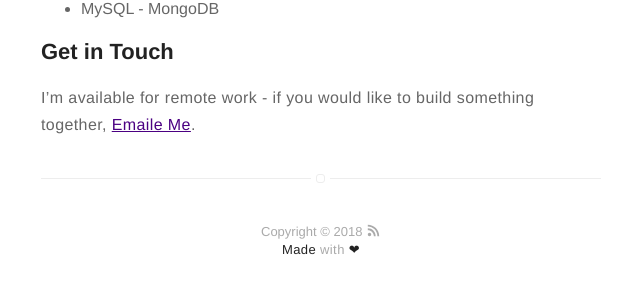
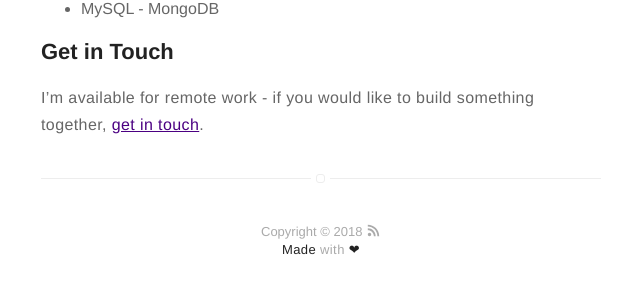
Before and after one commit to iamniranjangain/iamniranjangain.github.io, a Jekyll site: the page built from about.md, in a window 1280 px wide. Shown: the part 1024-1332 px from the top of the page, without its empty margins (319-959 px from the left). Built offline with Jekyll 4.4.1, drawn with Linux system fonts in a browser that asks for light colours.

Commit message:
Update about.md

```diff
--- a/about.md
+++ b/about.md
@@ -28,4 +28,4 @@ I've never stopped engaging my passion to help others and solve problems, I enjo
 
 <h2>Get in Touch</h2>
 
-I'm available for remote work - if you would like to build something together, [Emaile Me](mailto:imiranjangain@email.com? subject=What's%20Subject?&body=What%20is%20your%20Message?).
+I'm available for remote work - if you would like to build something together, [get in touch](mailto:imiranjangain@email.com? subject=What's%20Subject?&body=What%20is%20your%20Message?).
```
